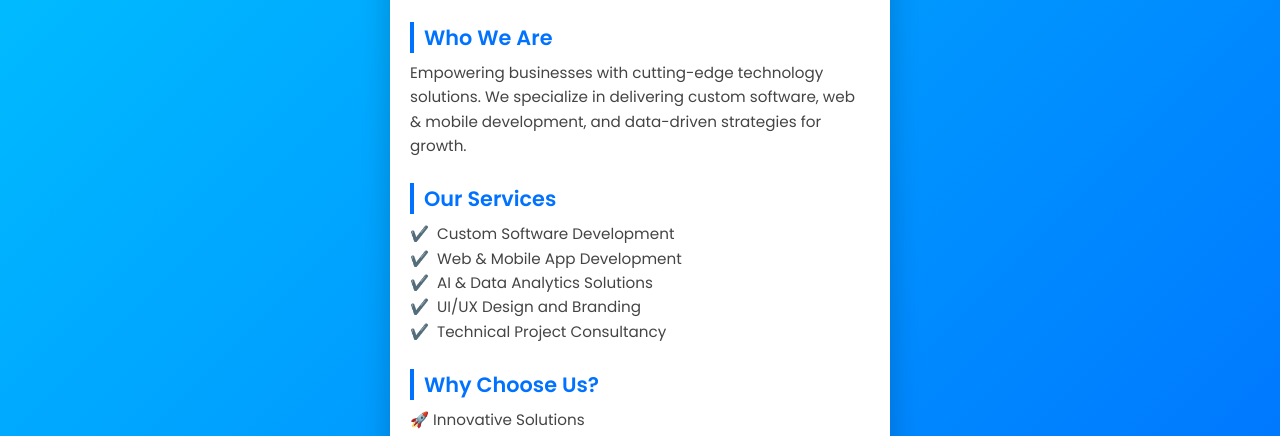
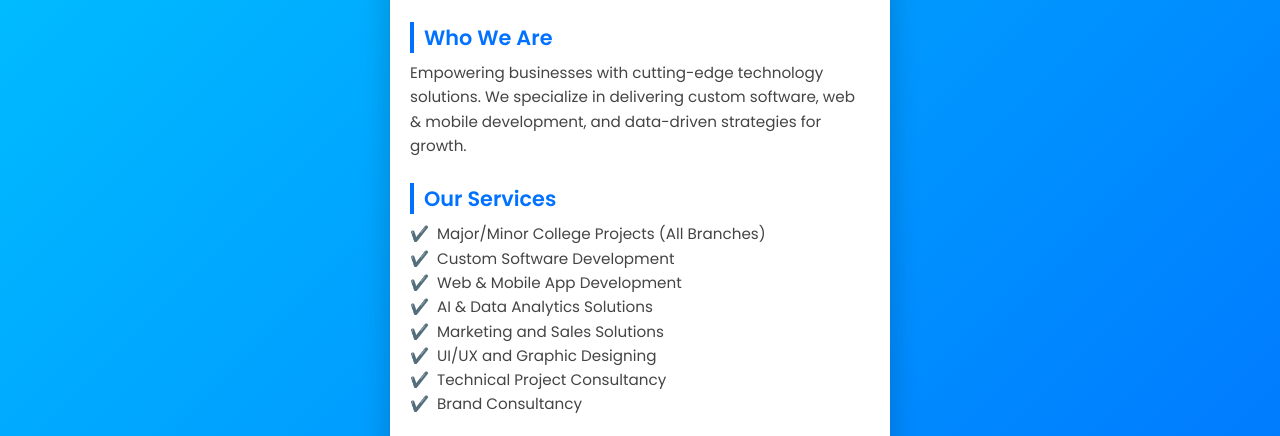
Before and after one commit to bklcoders/profile, a plain HTML site: page index.html in a window 1280 px wide. Shown: the part 297-733 px from the top of the page. Drawn offline with Linux system fonts and the light colour scheme.

Commit message:
Additional stuff

```diff
--- a/index.html
+++ b/index.html
@@ -10,7 +10,7 @@
 
 <div class="profile-card">
     <div class="header">
-        <img src="logo.png" alt="Profile Picture" class="profile-img">
+        <a href="https://www.instagram.com/bkl_coders/" target="_blank"><img src="logo.png" alt="Profile Picture" class="profile-img"></a>
         <h1>N-Queens IT Solutions</h1>
         <p>By BKL Coders</p>
         <p class="tagline">India's Most Affordable Tech Service Provider—Where Every Customer is Our King.</p>
@@ -24,11 +24,14 @@
     <div class="section" id="services">
         <h2>Our Services</h2>
         <ul>
+            <li>Major/Minor College Projects (All Branches)</li>
             <li>Custom Software Development</li>
             <li>Web & Mobile App Development</li>
             <li>AI & Data Analytics Solutions</li>
-            <li>UI/UX Design and Branding</li>
+            <li>Marketing and Sales Solutions</li>
+            <li>UI/UX and Graphic Designing</li>
             <li>Technical Project Consultancy</li>
+            <li>Brand Consultancy</li>
         </ul>
     </div>
 
```
